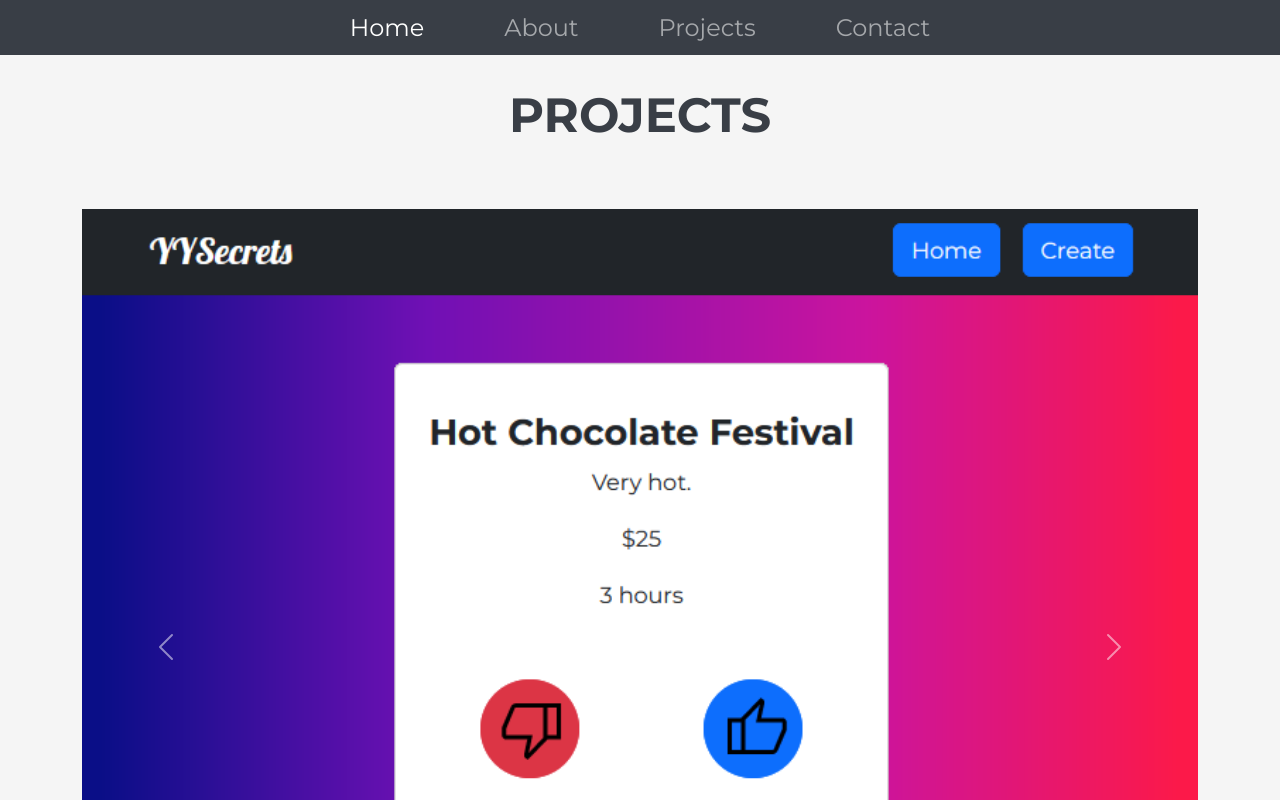
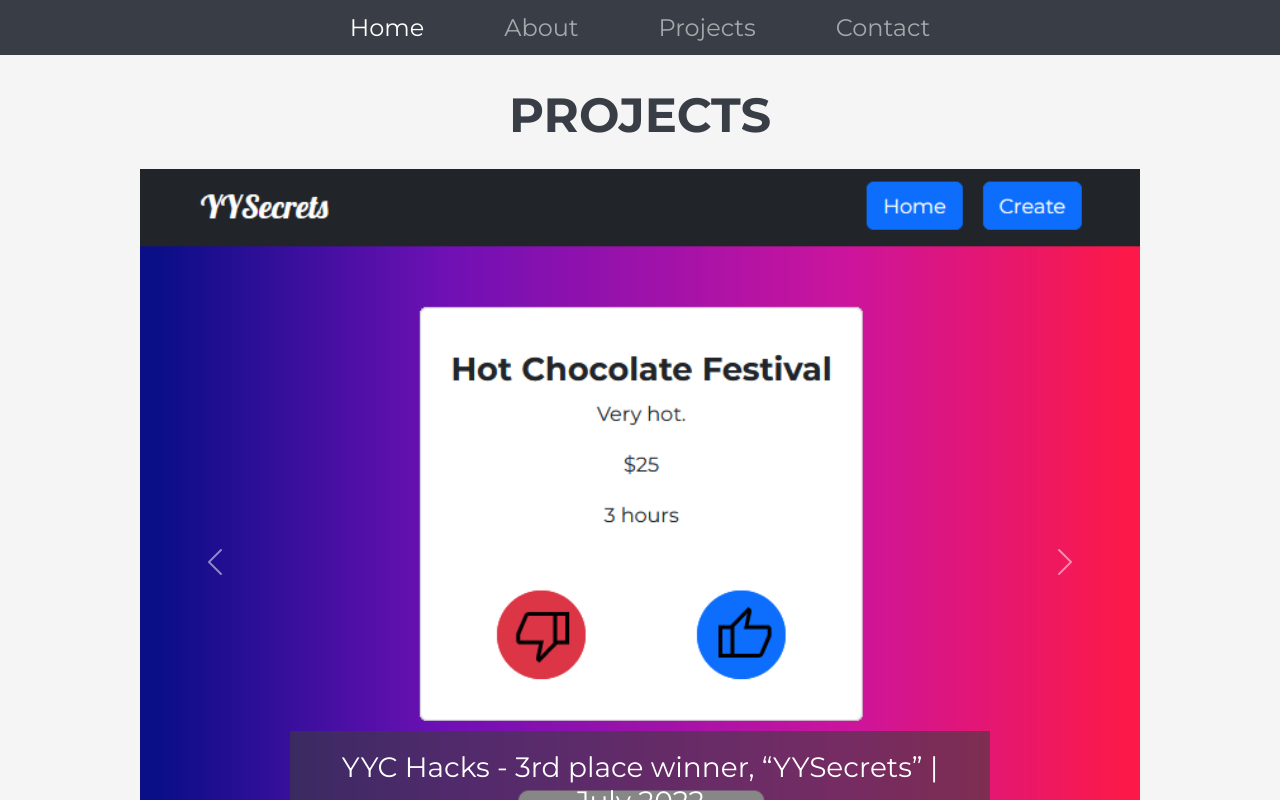
Before and after one commit to TaylorJMorgan/Portfolio-Website, a React (Create React App) app: page /Projects in a window 1280 px wide. Shown: the top 800 px of the page. Built offline with nearby package versions, Linux system fonts and the light colour scheme.

Commit message:
Refactor, change contact form width

```diff
--- a/src/components/About/About.js
+++ b/src/components/About/About.js
@@ -1,5 +1,3 @@
-import React from 'react';
-
 import taylorBird from './images/taylorBird.jpg';
 import AboutCard from './components/AboutCard';
 import SkillBar from './components/SkillBar';
@@ -13,11 +11,12 @@ import Container from 'react-bootstrap/Container';
 const About = (props) => {
   return (
     <MotionWrapper backgroundType='page-background'>
-      <div className='d-flex flex-column'>
       <section id='about'>
+        <Row>
           <h1 className={classes['page-title']}>ABOUT</h1>
+        </Row>
         <Container>
-            <Row className='justify-content-center'>
+          <Row>
             <Col
               xs={12}
               md={6}
@@ -26,8 +25,7 @@ const About = (props) => {
               <AboutCard
                 imgSrc={taylorBird}
                 title="That's Me."
-                  subtitle='The guy, not the bird.'
-                  content="I'm a Junior Full Stack Developer. I am pivoting careers into Web Development from Prehospital Medical Care."
+                content="I'm a Junior Full Stack Developer. I am pivoting careers into Software Development from Prehospital Medical Care."
               />
             </Col>
             <Col
@@ -45,14 +43,12 @@ const About = (props) => {
                   );
                 })}
                 title='My Skills.'
-                  subtitle='They hopefully pay the bills.'
                 content='I am always trying to learn new skills and better the ones I already have.'
               />
             </Col>
           </Row>
         </Container>
       </section>
-      </div>
     </MotionWrapper>
   );
 };
--- a/src/components/Contact/Contact.js
+++ b/src/components/Contact/Contact.js
@@ -1,21 +1,31 @@
-import React from 'react';
-
 import Footer from '../UI/Footer';
 import Socials from './components/Socials';
 import MotionWrapper from '../UI/MotionWrapper';
 import classes from './Contact.module.css';
 import ContactForm from './components/ContactForm';
+import Row from 'react-bootstrap/Row';
+import Container from 'react-bootstrap/Container';
 
 const Contact = () => {
   return (
     <MotionWrapper backgroundType='page-background--dark'>
+      <section id='contact'>
+        <Row>
           <h1 className={classes['page-title--dark']}>CONTACT</h1>
           <p className={classes['form-header']}>
             Have a question? Send me an email!
           </p>
+        </Row>
+        <Row>
+          <Container>
             <ContactForm />
+          </Container>
+        </Row>
+        <Row>
           <Socials />
           <Footer />
+        </Row>
+      </section>
     </MotionWrapper>
   );
 };
--- a/src/components/Contact/components/ContactForm.js
+++ b/src/components/Contact/components/ContactForm.js
@@ -88,10 +88,10 @@ const ContactForm = (props) => {
   }, [nameHasError, emailHasError, messageHasError]);
 
   return (
-    <Container>
+    <Container className='justify-content-center d-flex'>
       <form
         onSubmit={submitHandler}
-        className={`mb-5 ${classes['contact-form']} w-auto`}
+        className={`mb-5 ${classes['contact-form']}`}
       >
         <div>
           <input
--- a/src/components/Contact/components/ContactForm.module.css
+++ b/src/components/Contact/components/ContactForm.module.css
@@ -1,6 +1,7 @@
 .contact-form {
   text-align: center;
   width: 500px;
+  max-width: 500px;
 }
 
 .form-header {
--- a/src/components/Home/Home.js
+++ b/src/components/Home/Home.js
@@ -1,8 +1,9 @@
-import React from 'react';
-
 import { NavLink } from 'react-router-dom';
 import MotionWrapper from '../UI/MotionWrapper';
+import Button from 'react-bootstrap/Button';
 import classes from './Home.module.css';
+import Row from 'react-bootstrap/Row';
+import Col from 'react-bootstrap/Col';
 
 const Home = (props) => {
   const handleClick = () => {
@@ -11,10 +12,14 @@ const Home = (props) => {
 
   return (
     <MotionWrapper backgroundType='page-background--dark'>
-      <div className={`flex row align-items-center ${classes['home-banner']}`}>
-        <div className='col'>
+      <section
+        id='home'
+        className={`d-flex justify-content-center align-items-center ${classes['home-banner']}`}
+      >
+        <Row>
+          <Col>
             Hello, I'm&nbsp;
-          <span className={`${classes['highlight--animated']}`}>
+            <span className={classes['highlight--animated']}>
               Taylor Morgan
             </span>
             ,
@@ -22,15 +27,17 @@ const Home = (props) => {
             a full-stack developer.
             <br />
             <NavLink to='/about'>
-            <button
-              className={`btn btn-outline-light btn-md ${classes['start-button']}`}
+              <Button
+                variant='outline-light'
+                className={classes['button__start']}
                 onClick={handleClick}
               >
                 Let's start.
-            </button>
+              </Button>
             </NavLink>
-        </div>
-      </div>
+          </Col>
+        </Row>
+      </section>
     </MotionWrapper>
   );
 };
--- a/src/components/Projects/Projects.js
+++ b/src/components/Projects/Projects.js
@@ -7,10 +7,12 @@ import classes from './Projects.module.css';
 const Projects = (props) => {
   return (
     <MotionWrapper backgroundType='page-background'>
-      <h1 className={classes['page-title']}>PROJECTS</h1>
-      <div className='m-5'>
-        <ProjectsCarousel />
-      </div>
+      <section id='projects'>
+        <h1 className={classes['page-title']}>PROJECTS</h1>
+        <div className='m-2'>
+          <ProjectsCarousel />
+        </div>
+      </section>
     </MotionWrapper>
   );
 };
--- a/src/components/Projects/components/ProjectsCarousel.js
+++ b/src/components/Projects/components/ProjectsCarousel.js
@@ -1,5 +1,3 @@
-import React from 'react';
-
 import Carousel from 'react-bootstrap/Carousel';
 import classes from './ProjectsCarousel.module.css';
 import projects from '../data/projects';
@@ -7,8 +5,11 @@ import Container from 'react-bootstrap/Container';
 
 const ProjectsCarousel = (props) => {
   return (
-    <Container>
-      <Carousel interval={null}>
+    <Container className='d-flex justify-content-center'>
+      <Carousel
+        interval={null}
+        className={classes['carousel__container']}
+      >
         {projects.map((project) => {
           return (
             <Carousel.Item>
--- a/src/components/Projects/components/ProjectsCarousel.module.css
+++ b/src/components/Projects/components/ProjectsCarousel.module.css
@@ -1,3 +1,7 @@
 .carousel-caption__background {
   background-color: rgba(60, 60, 60, 0.6);
 }
+
+.carousel__container {
+  width: 1000px;
+}
--- a/src/components/UI/Navigation.js
+++ b/src/components/UI/Navigation.js
@@ -26,6 +26,7 @@ const Navigation = (props) => {
           className={classes['navbar-collapse--custom']}
         >
           <Nav
+            as='nav'
             className='mx-auto'
             activeKey={props.active}
             onSelect={(selectedKey) => props.setActive(selectedKey)}
```
Lines whose indentation alone changed are shown as unchanged.
